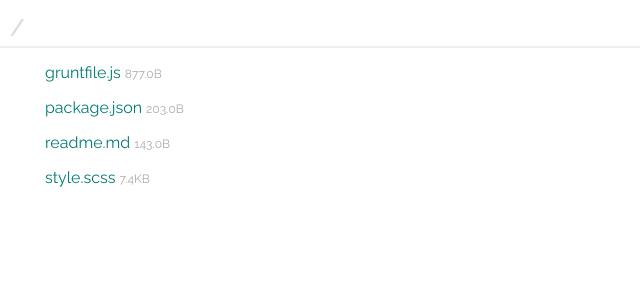
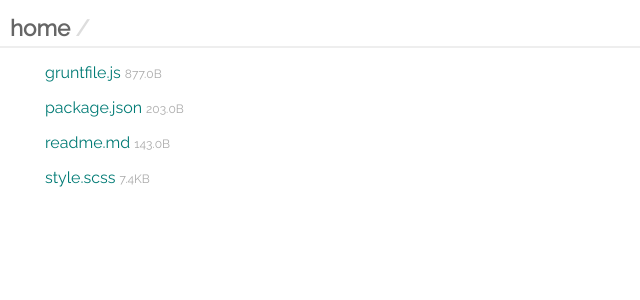
Before and after one commit to jpederson/directory-lister, a PHP site: page / in a window 1280 px wide. Shown: the top 300 px of the page, without its empty margins (0-640 px from the left). Run offline with PHP 8.4, Linux system fonts and the light colour scheme.

Commit message:
Update the title when it's the root directory.

```diff
--- a/index.php
+++ b/index.php
@@ -14,7 +14,7 @@ function ext( $file ) {
 // get the title, from the url
 function title() {
     $url = substr( $_SERVER['REQUEST_URI'], 1 );
-    if ( empty( $url ) ) $url = '/';
+    if ( empty( $url ) ) $url = 'home/';
     return $url;
 }
 
```
